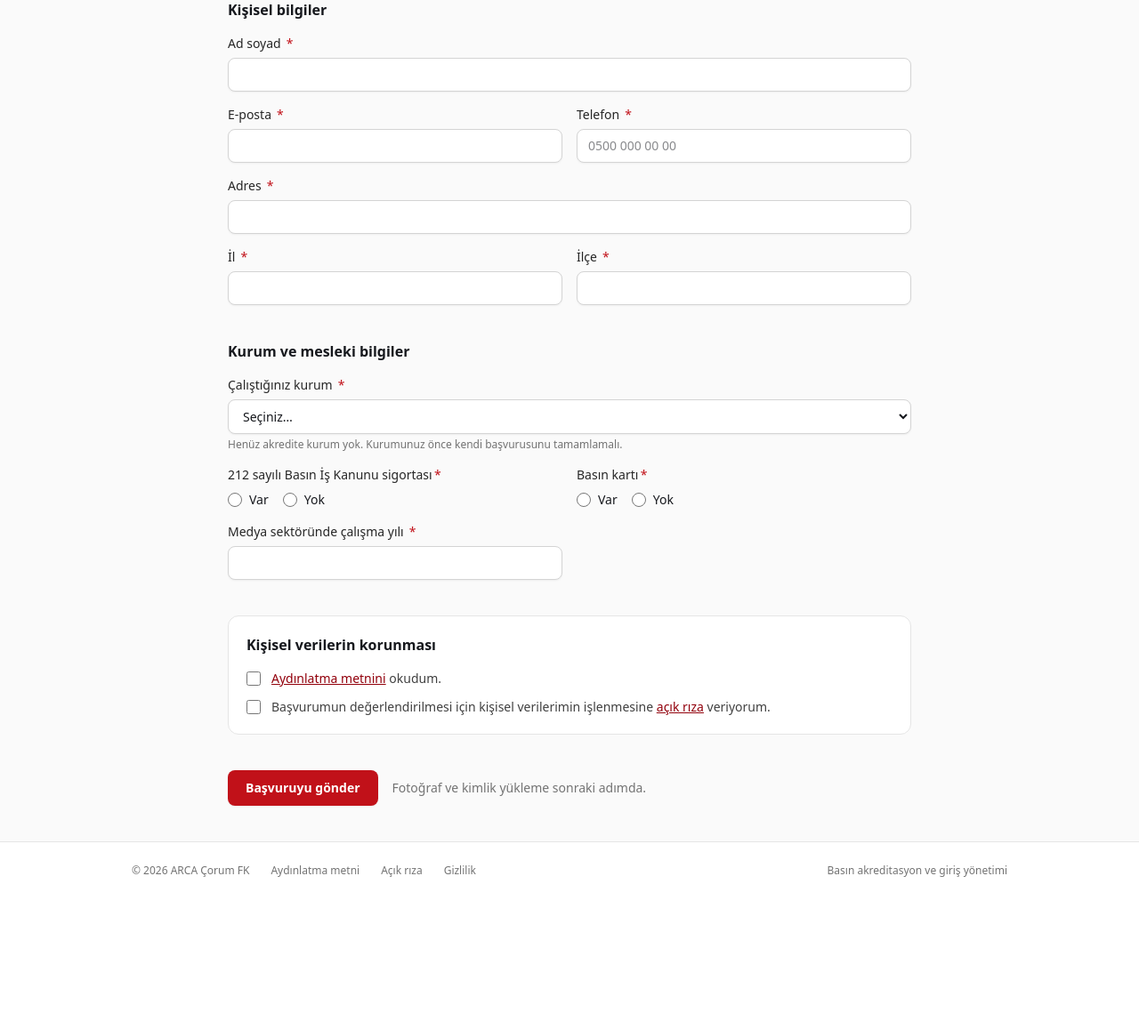
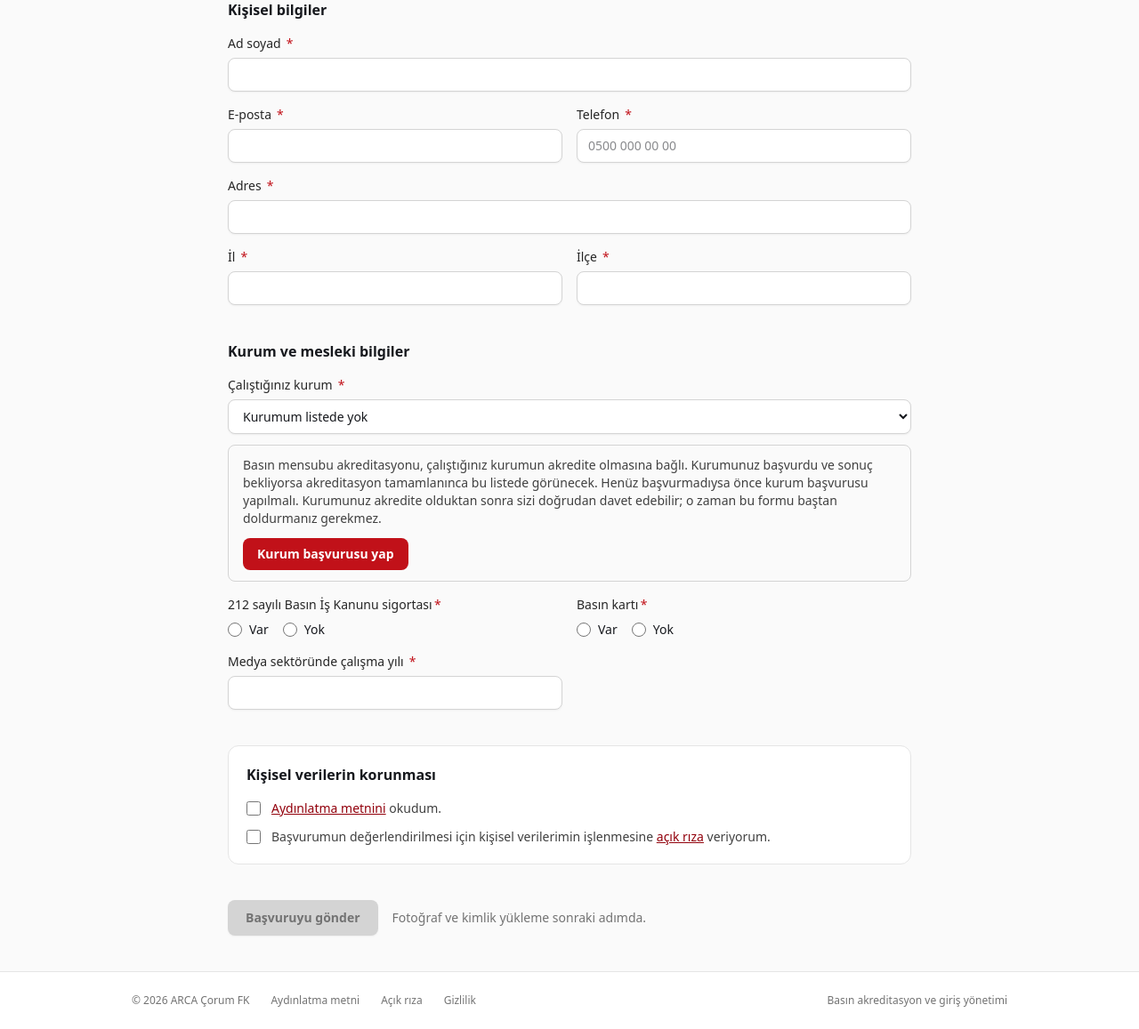
Before and after one commit to iharda/arcacorumfk-byd, a Laravel app: page /basvuru/basin-mensubu in a window 1280 px wide. Shown: the part 222-1379 px from the top of the page at 89% size. Before the commit the page ends 1208 px from the top, so only its background shows below. Run offline with Laravel 12, Linux system fonts and the light colour scheme; data that the repository does not hold is empty; style sheets or scripts are compiled from the project's sources; parts of the project's set-up code (start-up, migrations or seed data) failed here and were passed over.

Commit message:
Kurumu listede olmayan basin mensubuna cikis yolu
Basin mensubu formundaki kurum listesinde YALNIZCA akredite kurumlar var.
Kurumu listede olmayan aday bos bir acilir listeye bakip kaliyordu: liste
tamamen bossa kucuk gri bir not vardi, kurumu eksik olana HICBIR SEY yoktu.
Sunucu zaten reddediyordu ama kimse ona ne yapmasi gerektigini soylemiyordu.

- Listeye "Kurumum listede yok" secenegi eklendi. Secilince ne yapmasi
  gerektigini anlatan kutu + "Kurum basvurusu yap" dugmesi cikiyor, gonder
  dugmesi kilitleniyor. Kutu SADECE o secilince gorunur -- surekli duran
  aciklama paragrafi degil.
- Metin, kurumu ZATEN BASVURMUS olani da uyariyor ("akreditasyon tamamlaninca
  bu listede gorunecek") -- yoksa ayni kurum icin ikinci basvuru yagardi.
  Devam yolu olarak davet (Yol B) da yaziyor: "kurumunuz sizi davet edebilir,
  bu formu bastan doldurmaniz gerekmez".
- 🪤 Dugme `target="_blank"`: ayni sekmede acilirsa adayin yarim kalan formu
  ve yazdigi her sey kaybolur.
- Liste tamamen bossa secenek bastan secili gelir.
- JS kapaliysa sunucu zaten reddediyor (`exists` kurali akredite sartli).

🪤 Projede `[x-cloak]` kurali YOKTU; kutu ilk karede gorunup kayboluyordu.
`resources/css/app.css`'e `!important` ile eklendi.

Testler: byd-bireysel-akis-testi 22 -> 30 (secenek var mi, kutu dogru anda
aciliyor mu, yeni sekmede mi, gonderim kilitli mi, sunucu reddediyor mu).

```diff
--- a/resources/css/app.css
+++ b/resources/css/app.css
@@ -35,3 +35,10 @@
     color: var(--color-kulup-600);
     margin-inline-start: 0.15rem;
 }
+
+/*
+ * Alpine hazır olana kadar gizli kalması gereken bloklar.
+ * 🪤 `!important` şart: `display:flex`/`grid` gibi bir sınıf yoksa bile
+ * Tailwind'in kendi kuralları sırayı değiştirebiliyor.
+ */
+[x-cloak] { display: none !important; }
--- a/resources/views/basvuru/bireysel.blade.php
+++ b/resources/views/basvuru/bireysel.blade.php
@@ -36,7 +36,9 @@
         </div>
     @endif
 
-    <form method="POST" action="{{ $eylem }}" class="mt-8 space-y-10">
+    {{-- kurum: seçili kurum ULID'i ya da "yok" (kurumu listede olmayan aday). --}}
+    <form method="POST" action="{{ $eylem }}" class="mt-8 space-y-10"
+          x-data="{ kurum: @js(old('kurum_ulid', ($basin && ! $davet && $kurumlar->isEmpty()) ? 'yok' : '')) }">
         @csrf
 
         <section>
@@ -63,7 +65,7 @@
                             <label for="kurum_ulid" class="zorunlu block text-sm font-medium text-neutral-800">
                                 Çalıştığınız kurum
                             </label>
-                            <select id="kurum_ulid" name="kurum_ulid" required
+                            <select id="kurum_ulid" name="kurum_ulid" required x-model="kurum"
                                     @class([
                                         'mt-1.5 block w-full rounded-lg border px-3 py-2 text-sm shadow-xs transition focus:border-kulup-600 focus:ring-2 focus:ring-kulup-600/20 focus:outline-none',
                                         'border-neutral-300 bg-white' => ! $kurumHata,
@@ -75,14 +77,36 @@
                                         {{ $k->resmi_unvan }}
                                     </option>
                                 @endforeach
+                                {{-- Listede yalnızca AKREDİTE kurumlar var; kalan herkes buraya düşer. --}}
+                                <option value="yok" @selected(old('kurum_ulid') === 'yok' || $kurumlar->isEmpty())>
+                                    Kurumum listede yok
+                                </option>
                             </select>
                             @if ($kurumHata)
                                 <p class="mt-1 text-xs text-kulup-700">{{ $kurumHata }}</p>
-                            @elseif ($kurumlar->isEmpty())
-                                <p class="mt-1 text-xs text-neutral-500">
-                                    Henüz akredite kurum yok. Kurumunuz önce kendi başvurusunu tamamlamalı.
+                            @endif
+
+                            {{--
+                              Çıkmaz sokak bırakma: kurumu listede olmayan aday eskiden
+                              boş bir açılır listeye bakıp kalıyordu. Yapması gereken şey
+                              ve düğmesi burada; yalnızca "listede yok" seçilince görünür.
+                            --}}
+                            <div x-cloak x-show="kurum === 'yok'"
+                                 class="mt-3 rounded-lg border border-neutral-300 bg-neutral-50 px-4 py-3 text-sm">
+                                <p class="text-neutral-700">
+                                    Basın mensubu akreditasyonu, çalıştığınız kurumun akredite olmasına bağlı.
+                                    Kurumunuz başvurdu ve sonuç bekliyorsa akreditasyon tamamlanınca bu listede
+                                    görünecek. Henüz başvurmadıysa önce kurum başvurusu yapılmalı.
+                                    Kurumunuz akredite olduktan sonra sizi doğrudan davet edebilir; o zaman bu
+                                    formu baştan doldurmanız gerekmez.
                                 </p>
-                            @endif
+                                {{-- 🪤 YENİ SEKME: aynı sekmede açılırsa yarım kalan form ve
+                                     kişinin yazdığı her şey kaybolur. --}}
+                                <a href="{{ route('basvuru.kurum') }}" target="_blank" rel="noopener"
+                                   class="mt-3 inline-block rounded-lg bg-kulup-600 px-4 py-2 text-sm font-semibold text-white transition hover:bg-kulup-700">
+                                    Kurum başvurusu yap
+                                </a>
+                            </div>
                         </div>
                     @endunless
 
@@ -145,8 +169,8 @@
         </section>
 
         <div class="flex items-center gap-4">
-            <button type="submit"
-                    class="rounded-lg bg-kulup-600 px-5 py-2.5 text-sm font-semibold text-white shadow-xs transition hover:bg-kulup-700 focus:ring-2 focus:ring-kulup-600/30 focus:outline-none">
+            <button type="submit" x-bind:disabled="kurum === 'yok'"
+                    class="rounded-lg bg-kulup-600 px-5 py-2.5 text-sm font-semibold text-white shadow-xs transition hover:bg-kulup-700 focus:ring-2 focus:ring-kulup-600/30 focus:outline-none disabled:cursor-not-allowed disabled:bg-neutral-300 disabled:text-neutral-500 disabled:hover:bg-neutral-300">
                 Başvuruyu gönder
             </button>
             <span class="text-sm text-neutral-500">Fotoğraf ve kimlik yükleme sonraki adımda.</span>
```
Also changed, not shown: tests/uctan-uca/byd-bireysel-akis-testi.mjs (+48 -0 lines).
